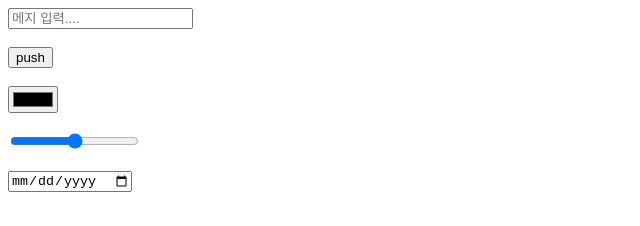
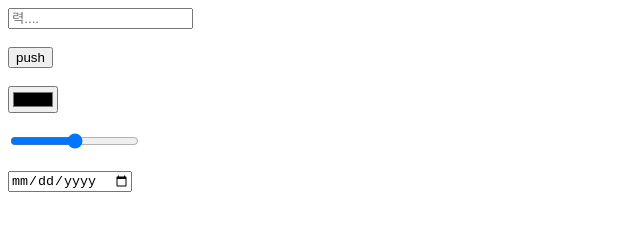
Before and after one commit to qjvk2880/web, a plain HTML site: page 입력받기.html in a window 1280 px wide. Shown: the full height of the page, 0-640 px from the left. Drawn offline with Linux system fonts and the light colour scheme.

Commit message:
dddddddd

```diff
--- a/입력받기.html
+++ b/입력받기.html
@@ -6,7 +6,7 @@
     </head>
 
     <body>
-        <input type="text" maxlength="5" placeholder="메지 입력...."/><br><br>
+        <input type="text" maxlength="5" placeholder="력...."/><br><br>
         <input type="button" value="push"/><br><br>
         <input type="color"/><br><br>
         <input type="range" max="100" min="0" step="10"/><br><br>
```
